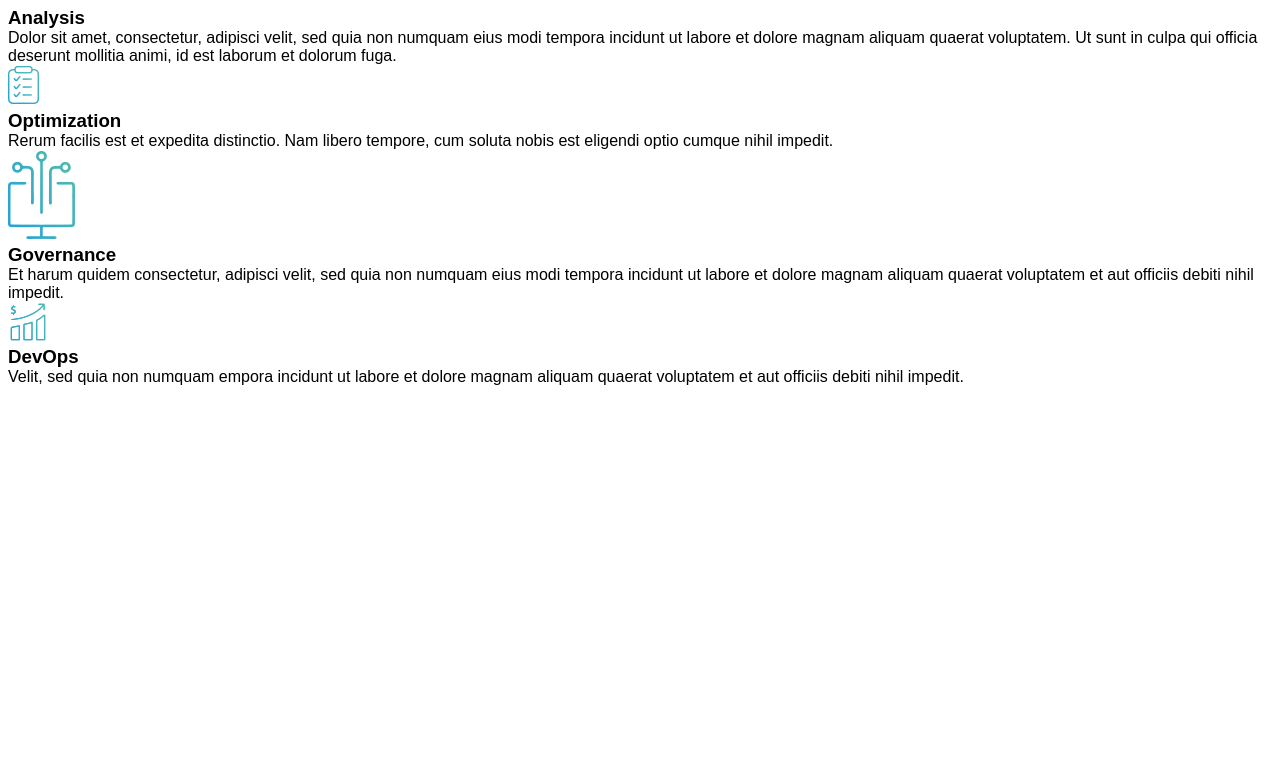
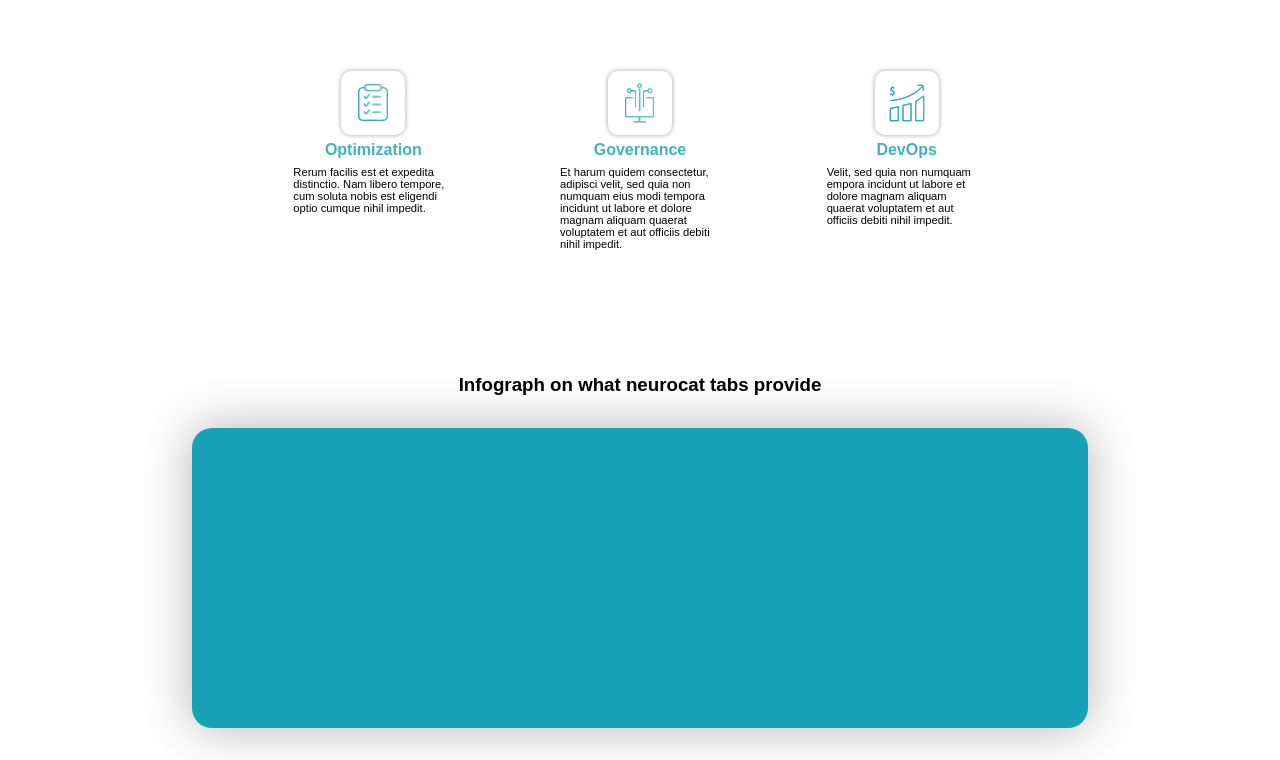
Before and after one commit to mcromp/neurocat_challange, a React (Create React App) app: page /projects in a window 1280 px wide. Shown: the part 320-1080 px from the top of the page. Before the commit the page ends 800 px from the top, so only its background shows below. Built offline with nearby package versions, Linux system fonts and the light colour scheme; a web font is replaced by a local one.

Commit message:
Add projects

```diff
--- a/src/index.css
+++ b/src/index.css
@@ -28,19 +28,17 @@ body {
   padding: 0;
 }
 
+
 a {
   color: var(--dark);
   text-decoration: none;
 }
 
 a:hover {
-    /* color: var(--main);  */
     text-decoration:none;
     cursor:pointer;
 }
 .page{
   margin-top: 5.5rem;
   margin-bottom: 5rem;
-
-  padding: 0 .5rem;
 }
--- a/src/pages/Projects/Projects.js
+++ b/src/pages/Projects/Projects.js
@@ -1,4 +1,6 @@
 import React from "react";
+import Block from "../../shared_components/Block";
+
 import "./style.css";
 
 //assets
@@ -55,7 +57,16 @@ const offertingsData = [
  },
 ];
 
+const projectsBlocksData = [
+ { title: "Infograph on what neurocat tabs provide", id: null },
+ { title: "Neurocat tabs past project/service project", id: "service" },
+ { title: "Our non-profit projects", id: "nonprofit" },
+];
+
 function Projects() {
+ React.useEffect(() => {
+  window.scroll(0, 0);
+ }, []);
  return (
   <div className="page projects">
    <Header links={ProjectsLinks} />
@@ -64,13 +75,30 @@ function Projects() {
      <OfferingBlock key={offering.title} offering={offering} />
     ))}
    </div>
+   <div className="project-blocks">
+    {projectsBlocksData.map((data) => (
+     <ProjectBlock data={data} key={data.title} />
+    ))}
+   </div>
   </div>
  );
 }
 
+const ProjectBlock = ({ data }) => {
+ return (
+  <div className="project-block" id={data?.id}>
+   <h3>{data.title}</h3>
+   <Block />
+  </div>
+ );
+};
+
 const OfferingBlock = ({ offering }) => (
  <div className="offering">
-  <img alt={`Icon of ${offering.title}`} src={offering.img} />
+  <div className="img-container">
+   <span className="helper"></span>
+   <img alt={`Icon of ${offering.title}`} src={offering.img} />
+  </div>
   <h3>{offering.title}</h3>
   <p>{offering.text}</p>
  </div>
--- a/src/pages/Projects/style.css
+++ b/src/pages/Projects/style.css
@@ -0,0 +1,72 @@
+.projects .offerings {
+  width: 100%;
+  display: flex;
+  flex-wrap: wrap;
+  align-items: center;
+  justify-content: space-around;
+  margin: 0 auto;
+  min-width: 40rem;
+  max-width: 50rem;
+}
+
+.offerings .offering{
+  display: flex;
+  flex-direction: column;
+  align-items: center;
+  justify-content: center;
+  padding: 1rem 2rem;
+}
+
+.offering h3{
+  color: var(--main);
+  padding: .4rem;
+  font-size: 1rem;
+}
+
+.offering p{
+  font-size: .7rem;
+  max-width: 10rem;
+  min-height: 10rem;
+}
+
+.offering .img-container{
+  display: block;
+  height: 4rem;
+  width: 4rem;
+  text-align: center;
+  white-space: nowrap;
+  box-shadow: 0 0 5px rgba(0, 0, 0, 0.377);
+  border-radius: 10px;
+
+}
+.img-container img{
+    vertical-align: middle;
+    max-width: 2.5rem;
+    max-height: 2.5rem;
+
+}
+.img-container .helper{
+    display: inline-block;
+    height: 100%;
+    vertical-align: middle;
+}
+
+.projects .project-blocks, .project-block{
+  display: flex;
+  flex-direction: column;
+  align-items: center;
+  justify-content: center;
+
+}
+.project-block, .project-blocks{
+  width: 100%;
+}
+.project-block h3{
+  margin-top: 2rem;
+}
+
+.project-block .block{
+height: 300px;
+width: 70%;
+margin: 2rem;
+}
```
